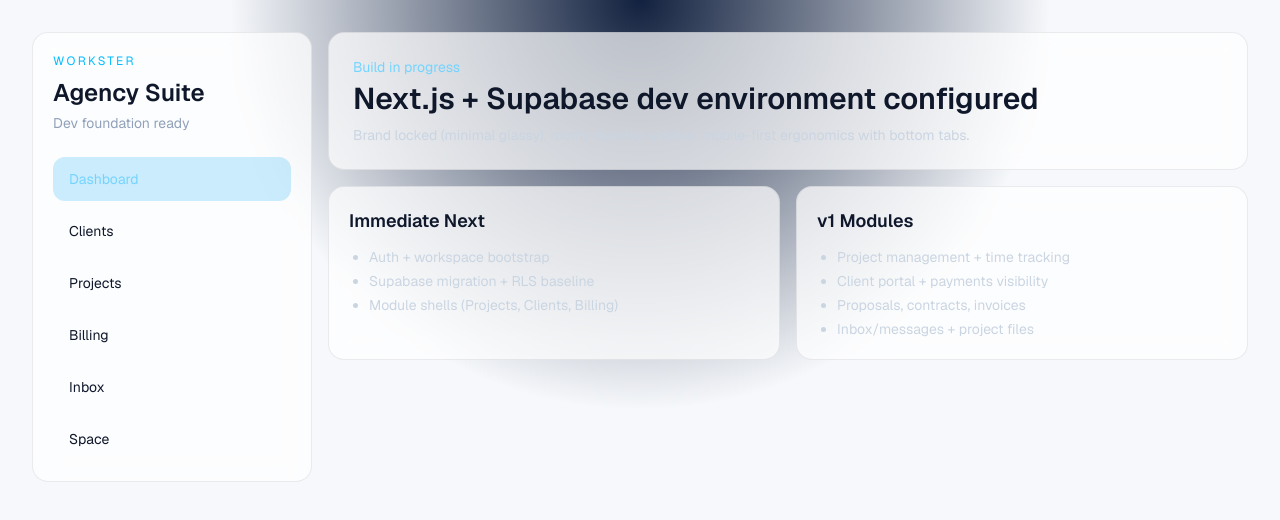
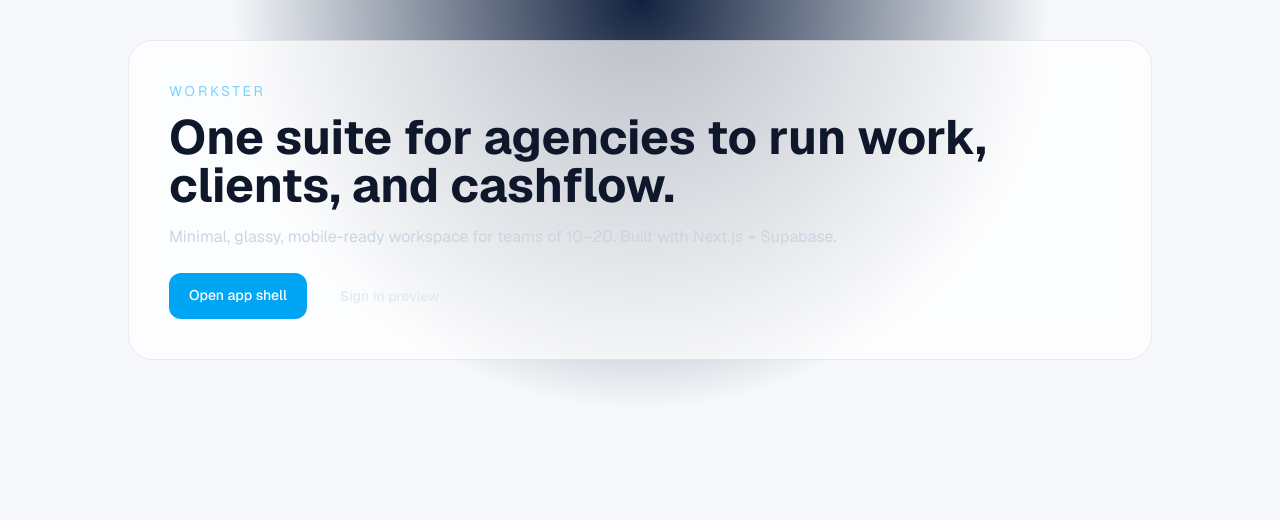
Before and after one commit to vishaldudhal/workster, a Next.js app: page / in a window 1280 px wide. Shown: the top 520 px of the page. Built offline with nearby package versions, Linux system fonts and the light colour scheme.

Commit message:
feat: add Workster app shell routes and polished landing page

```diff
--- /dev/null
+++ b/src/app/(app)/billing/page.tsx
@@ -0,0 +1,5 @@
+import { SectionCard } from '@/components/ui/section-card'
+
+export default function BillingPage() {
+  return <SectionCard title="Billing">Proposals, contracts, invoices, and payment timeline will be implemented here.</SectionCard>
+}
--- /dev/null
+++ b/src/app/(app)/clients/page.tsx
@@ -0,0 +1,5 @@
+import { SectionCard } from '@/components/ui/section-card'
+
+export default function ClientsPage() {
+  return <SectionCard title="Clients">Client CRM pipeline + onboarding status screens coming next.</SectionCard>
+}
--- /dev/null
+++ b/src/app/(app)/dashboard/page.tsx
@@ -0,0 +1,11 @@
+import { SectionCard } from '@/components/ui/section-card'
+
+export default function DashboardPage() {
+  return (
+    <>
+      <SectionCard title="Dashboard">
+        KPI widgets will live here: revenue, overdue invoices, project velocity, upcoming renewals.
+      </SectionCard>
+    </>
+  )
+}
--- /dev/null
+++ b/src/app/(app)/inbox/page.tsx
@@ -0,0 +1,5 @@
+import { SectionCard } from '@/components/ui/section-card'
+
+export default function InboxPage() {
+  return <SectionCard title="Inbox">Unified message center (client + internal threads) goes here.</SectionCard>
+}
--- /dev/null
+++ b/src/app/(app)/layout.tsx
@@ -0,0 +1,5 @@
+import { AppShell } from '@/components/layout/app-shell'
+
+export default function ProtectedLayout({ children }: { children: React.ReactNode }) {
+  return <AppShell>{children}</AppShell>
+}
--- /dev/null
+++ b/src/app/(app)/projects/page.tsx
@@ -0,0 +1,5 @@
+import { SectionCard } from '@/components/ui/section-card'
+
+export default function ProjectsPage() {
+  return <SectionCard title="Projects">Kanban, task board, templates, and time tracking module shell.</SectionCard>
+}
--- /dev/null
+++ b/src/app/(app)/space/page.tsx
@@ -0,0 +1,5 @@
+import { SectionCard } from '@/components/ui/section-card'
+
+export default function SpacePage() {
+  return <SectionCard title="Space">Project-wise file manager (folders, permissions, previews) module shell.</SectionCard>
+}
--- /dev/null
+++ b/src/app/(auth)/sign-in/page.tsx
@@ -0,0 +1,11 @@
+export default function SignInPage() {
+  return (
+    <main className="flex min-h-screen items-center justify-center p-6">
+      <section className="glass w-full max-w-md rounded-2xl p-6">
+        <p className="text-sm text-sky-300">Workster</p>
+        <h1 className="mt-1 text-2xl font-semibold">Sign in</h1>
+        <p className="mt-2 text-sm text-slate-300">Auth wiring with Supabase is next in implementation queue.</p>
+      </section>
+    </main>
+  )
+}
--- a/src/app/page.tsx
+++ b/src/app/page.tsx
@@ -1,66 +1,25 @@
-const desktopNav = ['Dashboard', 'Clients', 'Projects', 'Billing', 'Inbox', 'Space']
-const mobileNav = ['Home', 'Projects', 'Invoices', 'Inbox', 'More']
+import Link from 'next/link'
 
 export default function Home() {
   return (
-    <main className="min-h-screen p-4 md:p-6 lg:p-8">
-      <div className="mx-auto max-w-7xl">
-        <div className="grid grid-cols-1 gap-4 md:grid-cols-[280px_1fr]">
-          <aside className="glass hidden rounded-2xl p-5 md:block">
-            <p className="text-xs uppercase tracking-[0.2em] text-sky-400">Workster</p>
-            <h1 className="mt-2 text-2xl font-semibold">Agency Suite</h1>
-            <p className="mt-1 text-sm text-slate-400">Dev foundation ready</p>
-            <nav className="mt-6 space-y-2">
-              {desktopNav.map((item, idx) => (
-                <button
-                  key={item}
-                  className={`w-full rounded-xl px-4 py-3 text-left text-sm transition ${idx === 0 ? 'bg-sky-500/20 text-sky-300' : 'hover:bg-white/10'}`}
-                >
-                  {item}
-                </button>
-              ))}
-            </nav>
-          </aside>
-
-          <section className="space-y-4">
-            <header className="glass rounded-2xl p-5 md:p-6">
-              <p className="text-sm text-sky-300">Build in progress</p>
-              <h2 className="mt-1 text-2xl font-semibold md:text-3xl">Next.js + Supabase dev environment configured</h2>
-              <p className="mt-2 max-w-3xl text-sm text-slate-300">
-                Brand locked (minimal glassy), roomy desktop sidebar, mobile-first ergonomics with bottom tabs.
-              </p>
-            </header>
-
-            <div className="grid gap-4 md:grid-cols-2">
-              <article className="glass rounded-2xl p-5">
-                <h3 className="text-lg font-semibold">Immediate Next</h3>
-                <ul className="mt-3 list-disc space-y-1 pl-5 text-sm text-slate-300">
-                  <li>Auth + workspace bootstrap</li>
-                  <li>Supabase migration + RLS baseline</li>
-                  <li>Module shells (Projects, Clients, Billing)</li>
-                </ul>
-              </article>
-              <article className="glass rounded-2xl p-5">
-                <h3 className="text-lg font-semibold">v1 Modules</h3>
-                <ul className="mt-3 list-disc space-y-1 pl-5 text-sm text-slate-300">
-                  <li>Project management + time tracking</li>
-                  <li>Client portal + payments visibility</li>
-                  <li>Proposals, contracts, invoices</li>
-                  <li>Inbox/messages + project files</li>
-                </ul>
-              </article>
-            </div>
-          </section>
-        </div>
+    <main className="min-h-screen p-6 md:p-10">
+      <div className="mx-auto max-w-5xl space-y-6">
+        <section className="glass rounded-3xl p-8 md:p-10">
+          <p className="text-sm uppercase tracking-[0.2em] text-sky-300">Workster</p>
+          <h1 className="mt-3 text-4xl font-bold md:text-5xl">One suite for agencies to run work, clients, and cashflow.</h1>
+          <p className="mt-4 max-w-2xl text-slate-300">
+            Minimal, glassy, mobile-ready workspace for teams of 10–20. Built with Next.js + Supabase.
+          </p>
+          <div className="mt-6 flex flex-wrap gap-3">
+            <Link href="/dashboard" className="rounded-xl bg-sky-500 px-5 py-3 text-sm font-medium text-white">
+              Open app shell
+            </Link>
+            <Link href="/sign-in" className="rounded-xl border border-white/20 px-5 py-3 text-sm font-medium text-slate-200">
+              Sign in preview
+            </Link>
+          </div>
+        </section>
       </div>
-
-      <nav className="glass fixed inset-x-3 bottom-3 z-40 flex items-center justify-between rounded-2xl px-4 py-2 md:hidden">
-        {mobileNav.map((item, idx) => (
-          <button key={item} className={`rounded-lg px-2 py-1 text-xs ${idx === 0 ? 'text-sky-300' : 'text-slate-300'}`}>
-            {item}
-          </button>
-        ))}
-      </nav>
     </main>
   )
 }
--- /dev/null
+++ b/src/components/layout/app-shell.tsx
@@ -0,0 +1,40 @@
+import Link from 'next/link'
+
+const nav = [
+  { href: '/dashboard', label: 'Dashboard' },
+  { href: '/clients', label: 'Clients' },
+  { href: '/projects', label: 'Projects' },
+  { href: '/billing', label: 'Billing' },
+  { href: '/inbox', label: 'Inbox' },
+  { href: '/space', label: 'Space' },
+]
+
+export function AppShell({ children }: { children: React.ReactNode }) {
+  return (
+    <div className="min-h-screen p-4 md:p-6">
+      <div className="mx-auto grid max-w-7xl grid-cols-1 gap-4 md:grid-cols-[280px_1fr]">
+        <aside className="glass hidden rounded-2xl p-5 md:block">
+          <p className="text-xs uppercase tracking-[0.2em] text-sky-400">Workster</p>
+          <h1 className="mt-2 text-2xl font-semibold">Agency Suite</h1>
+          <nav className="mt-6 space-y-2">
+            {nav.map((item) => (
+              <Link key={item.href} href={item.href} className="block rounded-xl px-4 py-3 text-sm text-slate-200 transition hover:bg-white/10">
+                {item.label}
+              </Link>
+            ))}
+          </nav>
+        </aside>
+
+        <section className="space-y-4">{children}</section>
+      </div>
+
+      <nav className="glass fixed inset-x-3 bottom-3 z-40 flex items-center justify-between rounded-2xl px-4 py-2 md:hidden">
+        {nav.slice(0, 5).map((item) => (
+          <Link key={item.href} href={item.href} className="rounded-lg px-2 py-1 text-xs text-slate-200">
+            {item.label}
+          </Link>
+        ))}
+      </nav>
+    </div>
+  )
+}
--- /dev/null
+++ b/src/components/ui/section-card.tsx
@@ -0,0 +1,8 @@
+export function SectionCard({ title, children }: { title: string; children?: React.ReactNode }) {
+  return (
+    <article className="glass rounded-2xl p-5 md:p-6">
+      <h2 className="text-lg font-semibold">{title}</h2>
+      {children ? <div className="mt-3 text-sm text-slate-300">{children}</div> : null}
+    </article>
+  )
+}
```
